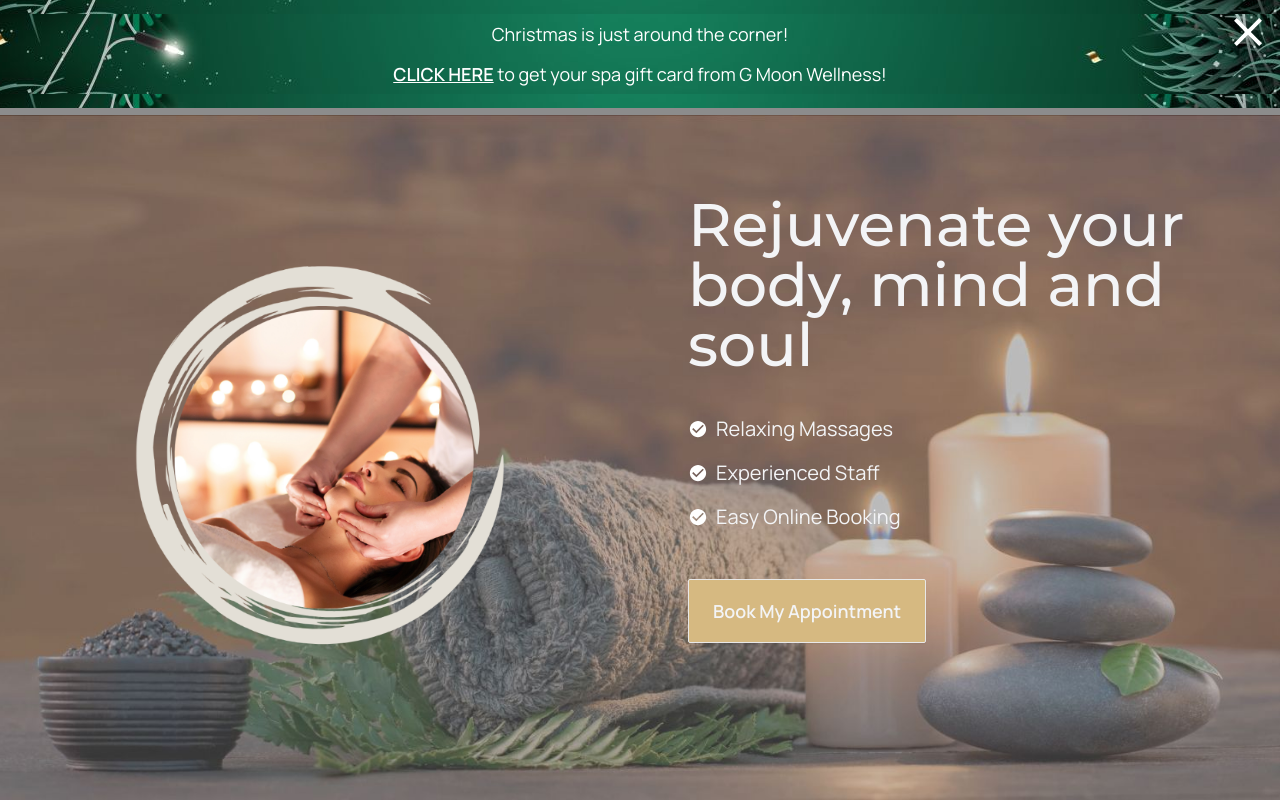
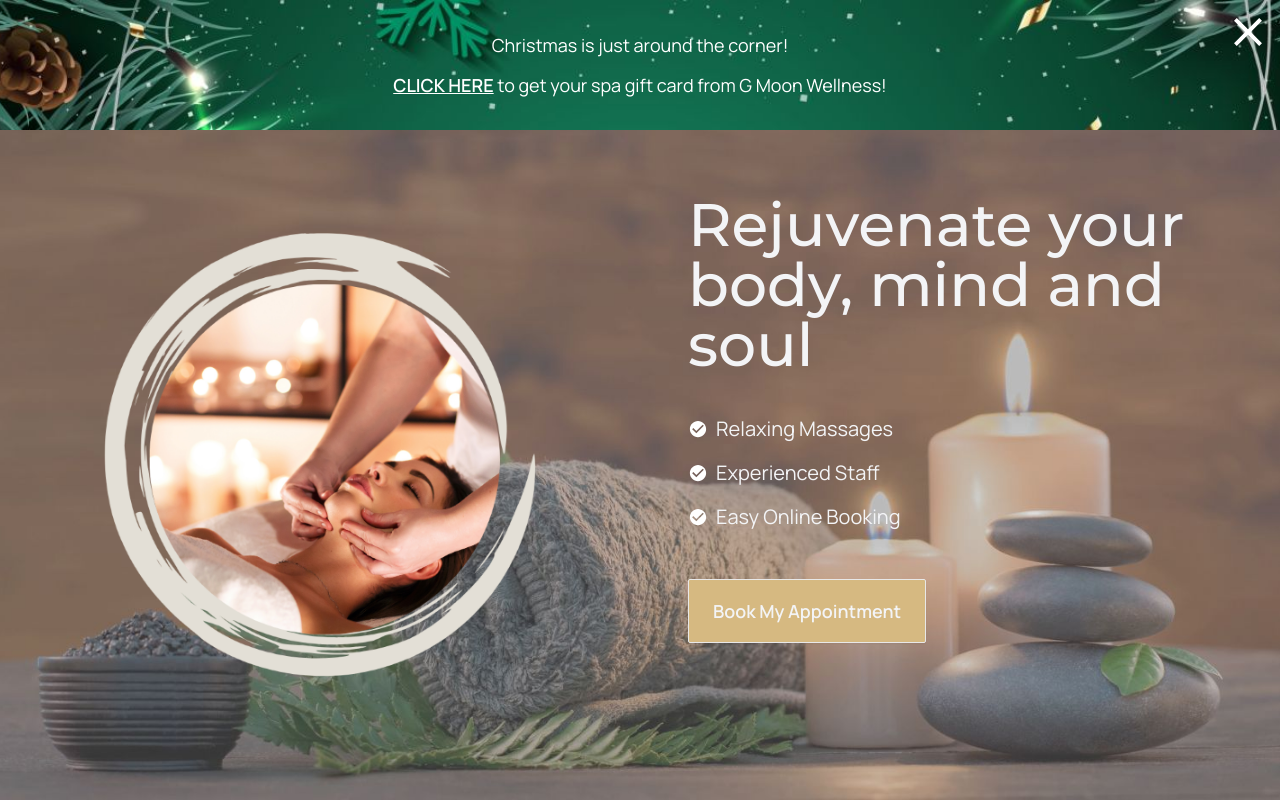
Before and after one commit to tbabyuk/g-moon-next-2024, a Next.js app: page / in a window 1280 px wide. Shown: the top 800 px of the page. Built offline with nearby package versions, Linux system fonts and the light colour scheme.

Commit message:
improved popup banner bg styling, fixed hero image sizing

```diff
--- a/app/components/Hero.jsx
+++ b/app/components/Hero.jsx
@@ -7,7 +7,7 @@ export const Hero = () => {
     return(
         <div className="min-h-[calc(100vh-115px)] bg-[url('/hero-bg.jpg')] bg-center bg-cover grid grid-cols-1 lg:grid-cols-2">
             <div className="flex pt-12 lg:pt-0 justify-center items-center">
-                <img src="/g-moon-header-image-500.png" className="w-[60%] max-w-[500px]" alt="Relaxing Massage" />
+                <img src="/g-moon-header-image-500.png" className="min-w-[300px] max-w-[450px]" alt="Relaxing Massage" />
             </div>
             <div className="flex flex-col items-center lg:items-start text-g-moon-white px-6 md:px-12 py-12 md:py-20">
                 <h2 className="text-5xl md:text-6xl mb-10 font-medium text-center lg:text-start">Rejuvenate your body, mind and soul</h2>
--- a/app/components/TopHeader.jsx
+++ b/app/components/TopHeader.jsx
@@ -37,7 +37,7 @@ export const TopHeader = () => {
                 </div>
             </div>
             {popupIsOpen &&
-                <div className="popup-banner min-h-[80px] px-5 py-5 w-[100%] bg-[url('/banner-bg.jpg')] bg-center absolute z-40 top-0 flex justify-center items-center">
+                <div className="popup-banner px-5 min-h-[130px] w-[100%] bg-[url('/banner-bg.jpg')] bg-center bg-cover absolute z-40 top-0 flex justify-center items-center">
                     <IoMdClose className="absolute top-2 right-2 text-[3rem] text-white cursor-pointer" onClick={() => setPopupIsOpen(false)} />
                     <div className="text-white text-lg flex flex-col text-center space-y-3">
                         <p>Christmas is just around the corner!</p>
```
Also changed, not shown: public/banner-bg.jpg.
